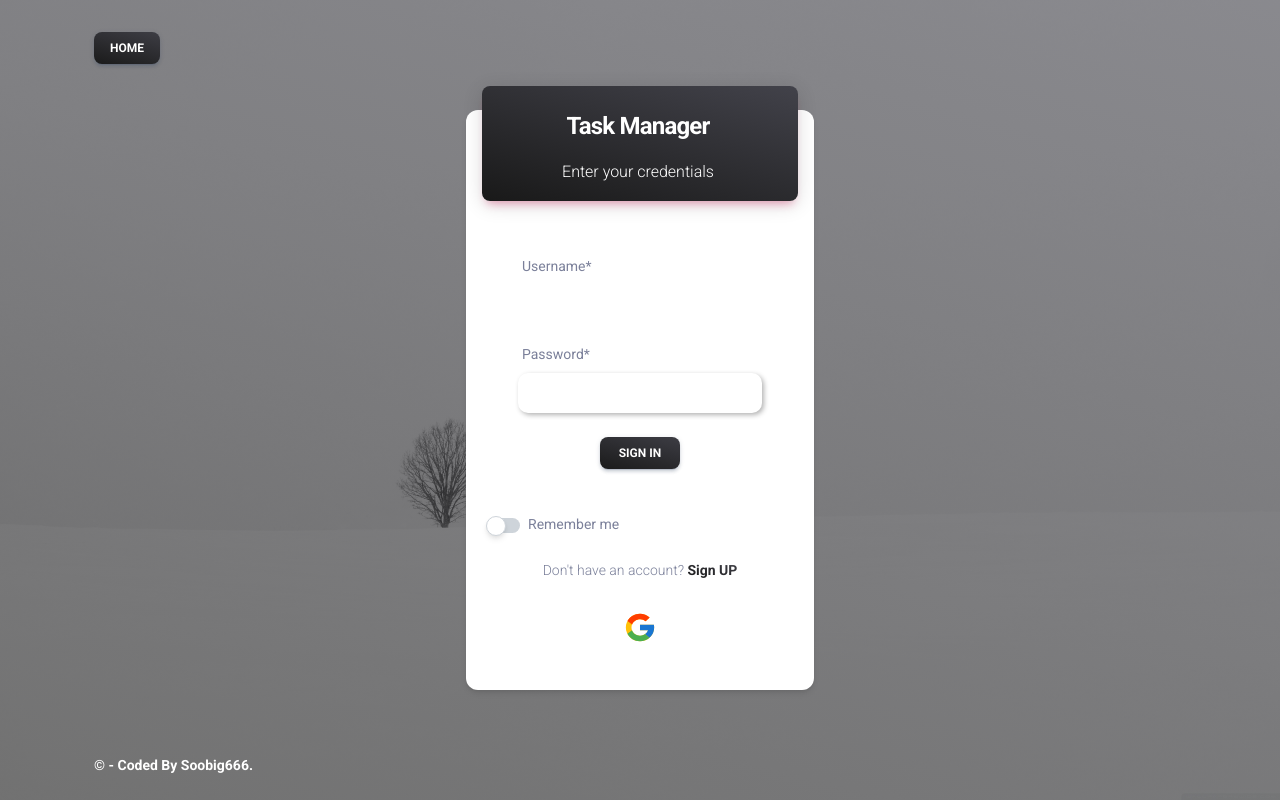
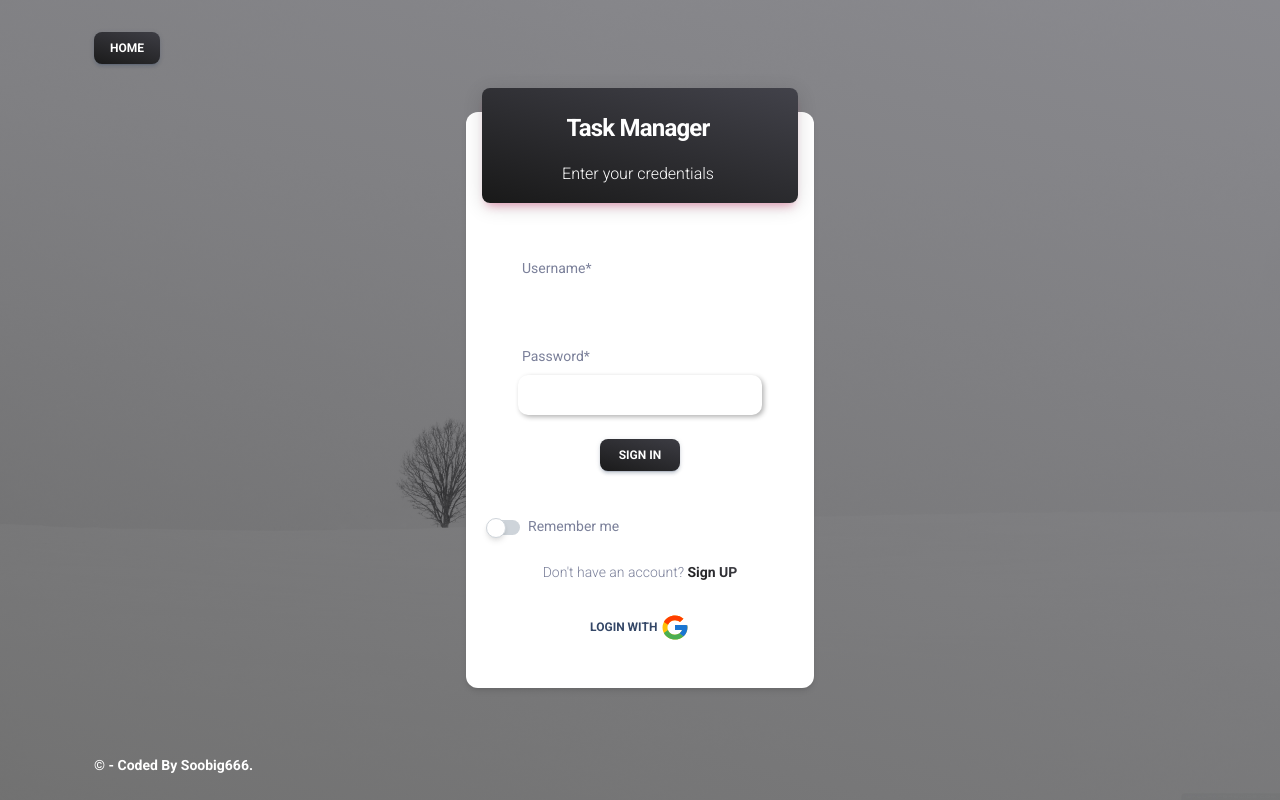
Before and after one commit to PisarskyiDev/tasker-online, a Django app: page /login/ in a window 1280 px wide. Run offline with Django 4.2, Linux system fonts and the light colour scheme; some libraries are stand-ins or nearby versions.

Commit message:
Upd "google" button

```diff
--- a/templates/accounts/login.html
+++ b/templates/accounts/login.html
@@ -68,8 +68,9 @@
               <a href="{% url 'catalog:registrate' %}" class="text-dark text-gradient font-weight-bold">Sign UP</a>
               <div style="display: flex; justify-content: center; align-items: center;">
                 <div class="mt-2 btn btn-sm btn-round">
-                  <a href="{% url 'social:begin' 'google-oauth2' %}">
-                    <img class="w-70" src="{% static 'assets/img/google.svg' %}" alt="Google Logo">
+                  <a class="w-40" href="{% url 'social:begin' 'google-oauth2' %}">
+                    Login with
+                    <img class="w-25" src="{% static 'assets/img/google.svg' %}" alt="Google Logo">
                   </a>
                 </div>
             </div>
```
